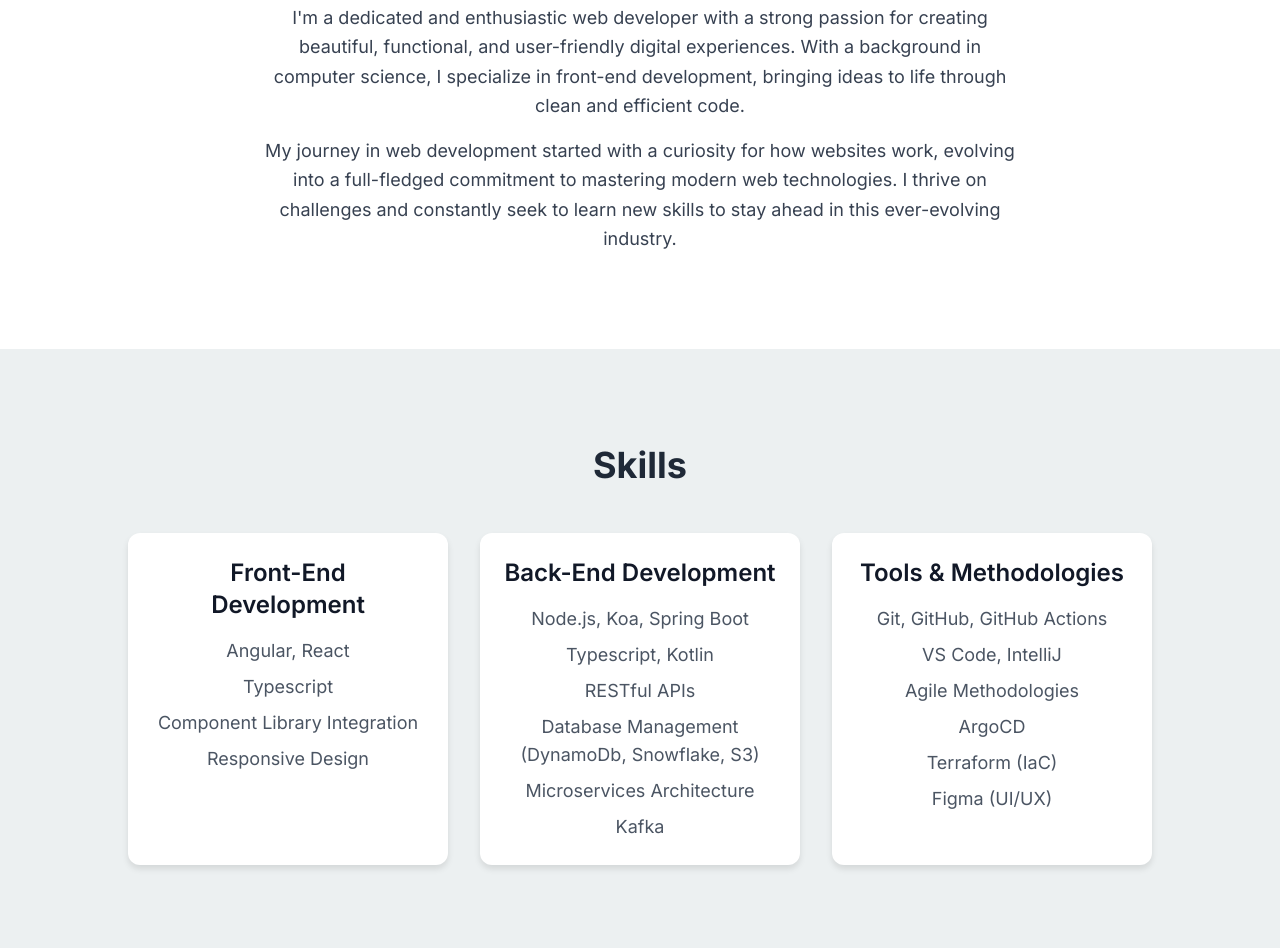
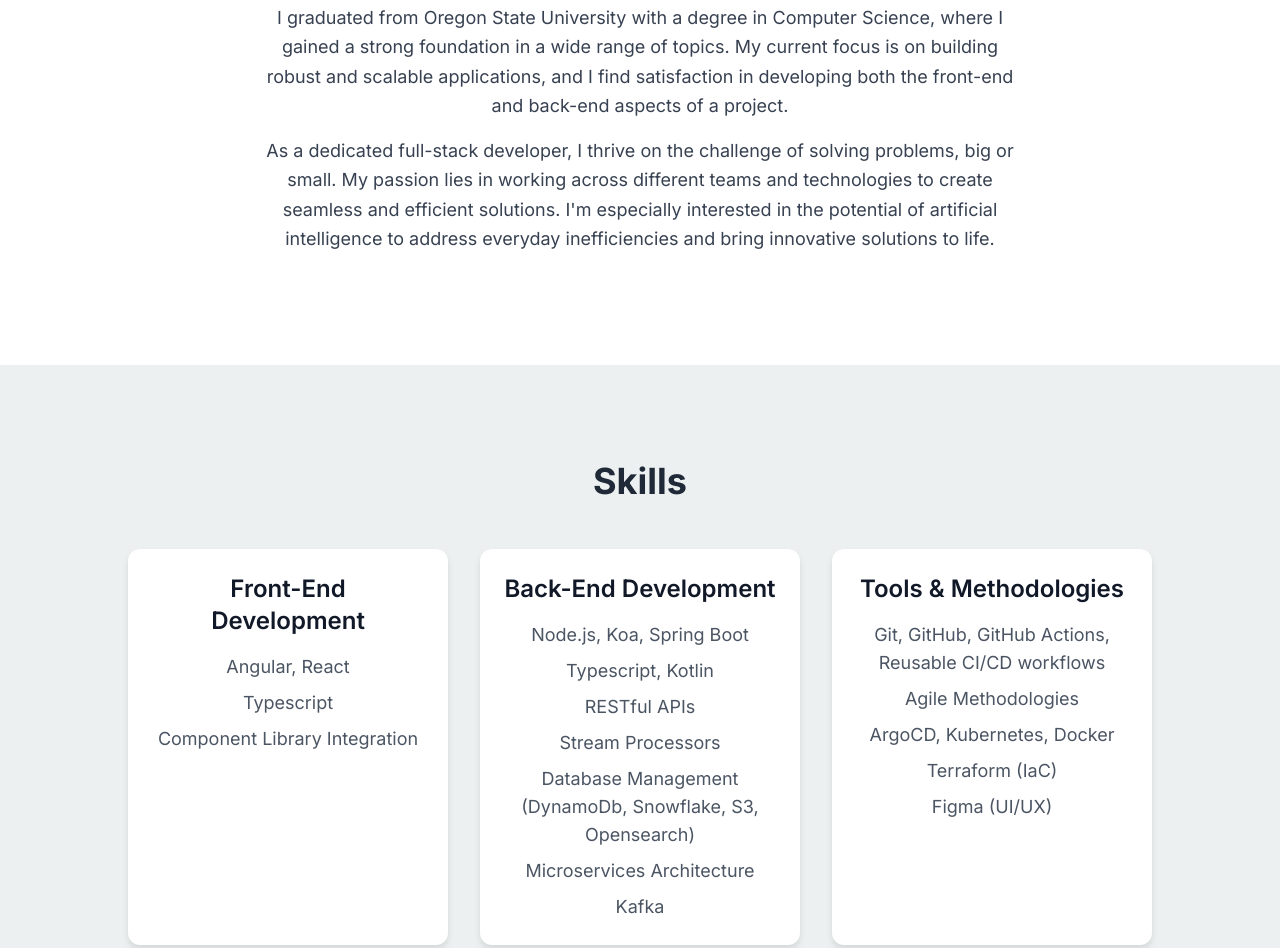
Before and after one commit to Jonesy22/Jonesy22.github.io, a plain HTML site: page index.html in a window 1280 px wide. Shown: the part 867-1815 px from the top of the page. Drawn offline with nearby package versions, Linux system fonts and the light colour scheme.

Commit message:
minor tweaks

```diff
--- a/index.html
+++ b/index.html
@@ -101,11 +101,12 @@
             <h3 class="text-4xl font-bold text-center mb-12 text-gray-800">About Me</h3>
             <div class="max-w-3xl mx-auto text-lg text-gray-700 leading-relaxed text-center">
                 <p class="mb-4">
-                    I'm a dedicated and enthusiastic web developer with a strong passion for creating beautiful, functional, and user-friendly digital experiences. With a background in computer science, I specialize in front-end development, bringing ideas to life through clean and efficient code.
+                    I graduated from Oregon State University with a degree in Computer Science, where I gained a strong foundation in a wide range of topics. My current focus is on building robust and scalable applications, and I find satisfaction in developing both the front-end and back-end aspects of a project.
                 </p>
-                <p>
-                    My journey in web development started with a curiosity for how websites work, evolving into a full-fledged commitment to mastering modern web technologies. I thrive on challenges and constantly seek to learn new skills to stay ahead in this ever-evolving industry.
+                <p class="mb-4">
+                    As a dedicated full-stack developer, I thrive on the challenge of solving problems, big or small. My passion lies in working across different teams and technologies to create seamless and efficient solutions. I'm especially interested in the potential of artificial intelligence to address everyday inefficiencies and bring innovative solutions to life.
                 </p>
+
             </div>
         </div>
     </section>
@@ -122,7 +123,6 @@
                         <li>Angular, React</li>
                         <li>Typescript</li>
                         <li>Component Library Integration</li>
-                        <li>Responsive Design</li>
                     </ul>
                 </div>
                 <!-- Skill Card 2 -->
@@ -132,7 +132,8 @@
                         <li>Node.js, Koa, Spring Boot</li>
                         <li>Typescript, Kotlin</li>
                         <li>RESTful APIs</li>
-                        <li>Database Management (DynamoDb, Snowflake, S3)</li>
+                        <li>Stream Processors
+                        <li>Database Management (DynamoDb, Snowflake, S3, Opensearch)</li>
                         <li>Microservices Architecture</li>
                         <li>Kafka</li>
                     </ul>
@@ -141,10 +142,9 @@
                 <div class="card p-6 text-center">
                     <h4 class="text-2xl font-semibold mb-4 text-gray-900">Tools & Methodologies</h4>
                     <ul class="text-gray-600 text-lg space-y-2">
-                        <li>Git, GitHub, GitHub Actions</li>
-                        <li>VS Code, IntelliJ</li>
+                        <li>Git, GitHub, GitHub Actions, Reusable CI/CD workflows</li>
                         <li>Agile Methodologies</li>
-                        <li>ArgoCD</li>
+                        <li>ArgoCD, Kubernetes, Docker</li>
                         <li>Terraform (IaC)</li>
                         <li>Figma (UI/UX)</li>
                     </ul>
```
